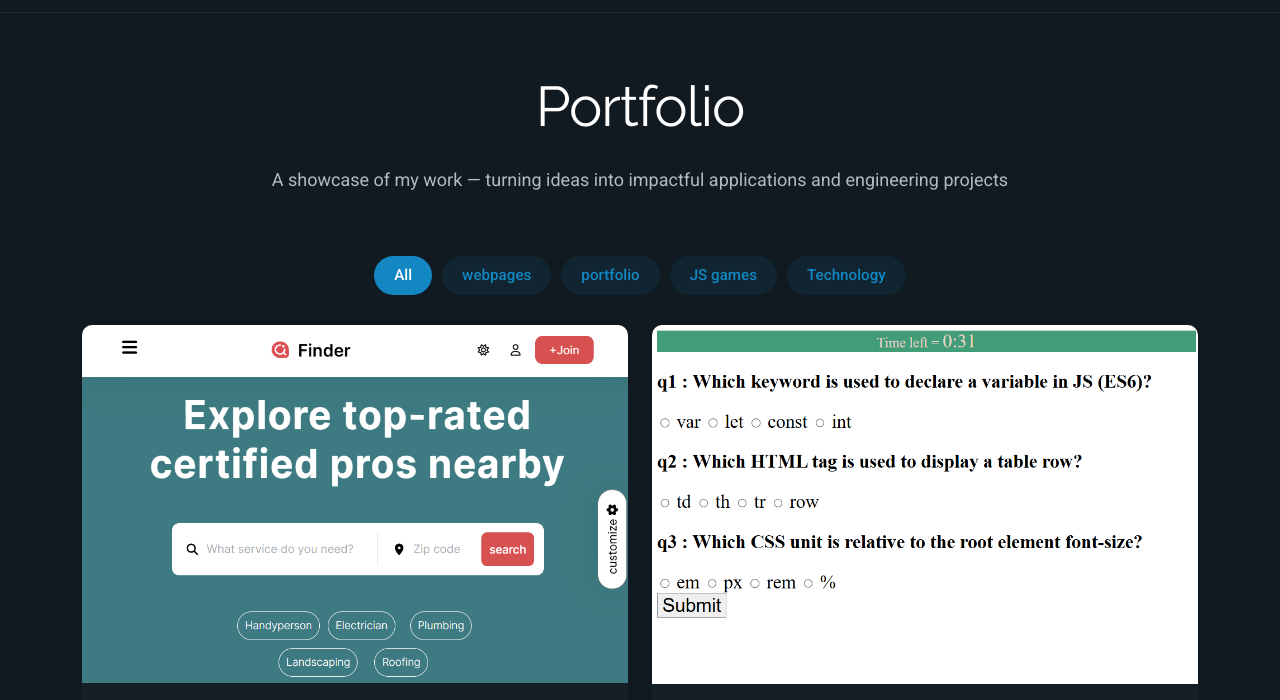
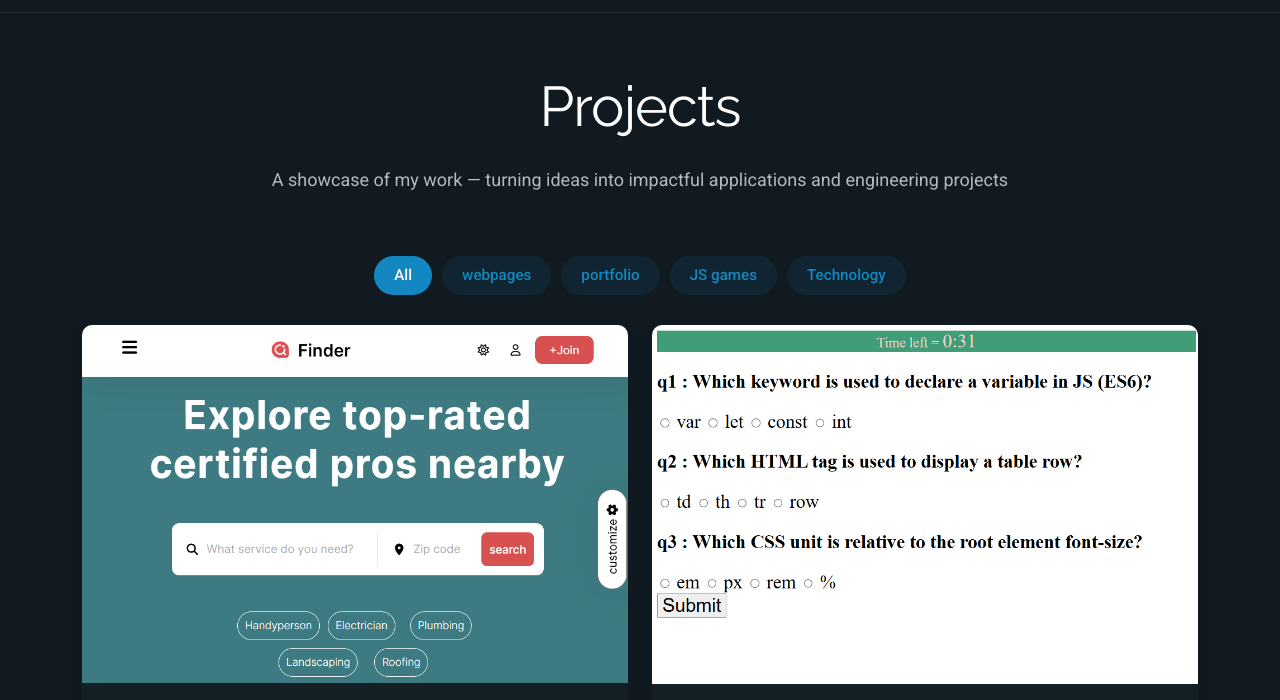
Before and after one commit to AntonyosMiladFahim/My-personal-portfolio, a plain HTML site: page portfolio.html in a window 1280 px wide. Shown: the part 71-771 px from the top of the page. Drawn offline with Linux system fonts and the light colour scheme.

Commit message:
Update portfolio.html

```diff
--- a/portfolio.html
+++ b/portfolio.html
@@ -4,7 +4,7 @@
 <head>
   <meta charset="utf-8">
   <meta content="width=device-width, initial-scale=1.0" name="viewport">
-  <title>Portfolio</title>
+  <title>Projects</title>
   <meta name="description" content="">
   <meta name="keywords" content="">
 
@@ -67,7 +67,7 @@
 
       <!-- Section Title -->
       <div class="container section-title" data-aos="fade-up">
-        <h2>Portfolio</h2>
+        <h2>Projects</h2>
         <p>A showcase of my work — turning ideas into impactful applications and engineering projects</p>
         </div><!-- End Section Title -->
 
```
